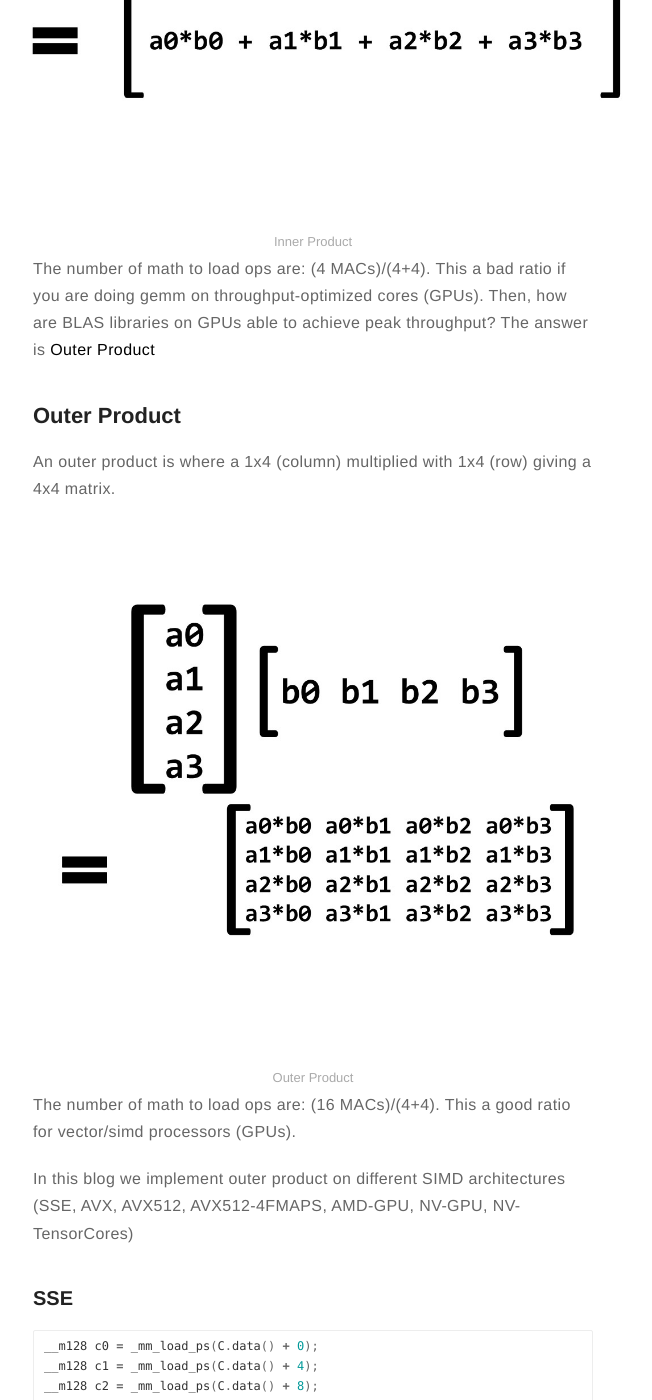
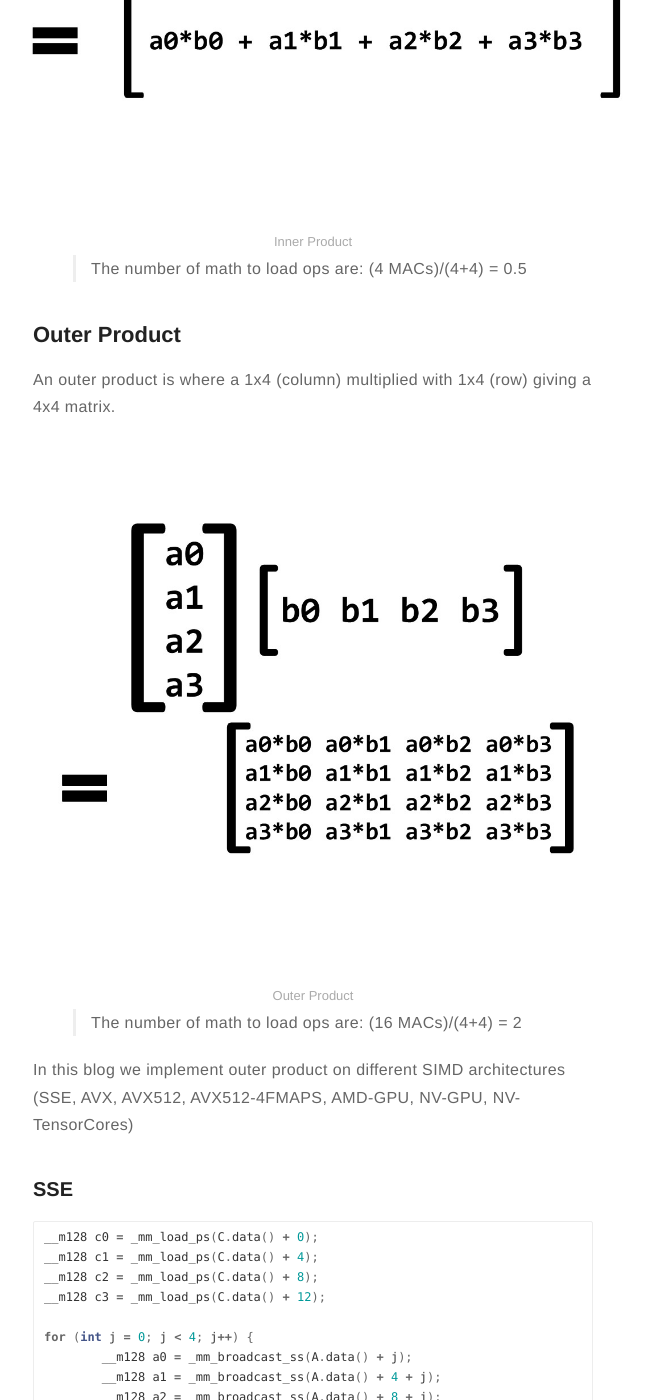
Before and after one commit to adityaatluri/adityaatluri.github.io, a Jekyll site: the page built from _posts/2017-08-24-musings-gemm.md, in a window 1280 px wide and 1400 px high, scrolled down 1092 px. Shown: the whole window, without its empty margins (327-979 px from the left). Built offline with Jekyll 4.4.1, drawn with Linux system fonts in a browser that asks for light colours; comment, search, counter and statistics services are not loaded.

Commit message:
Update 2017-08-24-musings-gemm.md

```diff
--- a/_posts/2017-08-24-musings-gemm.md
+++ b/_posts/2017-08-24-musings-gemm.md
@@ -28,7 +28,7 @@ This is something anyone who did basic algebra would know. It is a row multiplie
 ![Markdowm Image][1]{: class="bigger-image" }
 <figcaption class="caption">Inner Product</figcaption>
 
-The number of math to load ops are: (4 MACs)/(4+4). This a bad ratio if you are doing gemm on throughput-optimized cores (GPUs). Then, how are BLAS libraries on GPUs able to achieve peak throughput? The answer is **Outer Product**
+> The number of math to load ops are: (4 MACs)/(4+4) = 0.5
 
 ## Outer Product
 An outer product is where a 1x4 (column) multiplied with 1x4 (row) giving a 4x4 matrix.
@@ -36,7 +36,7 @@ An outer product is where a 1x4 (column) multiplied with 1x4 (row) giving a 4x4
 ![Markdowm Image][2]{: class="bigger-image" }
 <figcaption class="caption">Outer Product</figcaption>
 
-The number of math to load ops are: (16 MACs)/(4+4). This a good ratio for vector/simd processors (GPUs).
+> The number of math to load ops are: (16 MACs)/(4+4) = 2
 
 In this blog we implement outer product on different SIMD architectures (SSE, AVX, AVX512, AVX512-4FMAPS, AMD-GPU, NV-GPU, NV-TensorCores)
 
```
